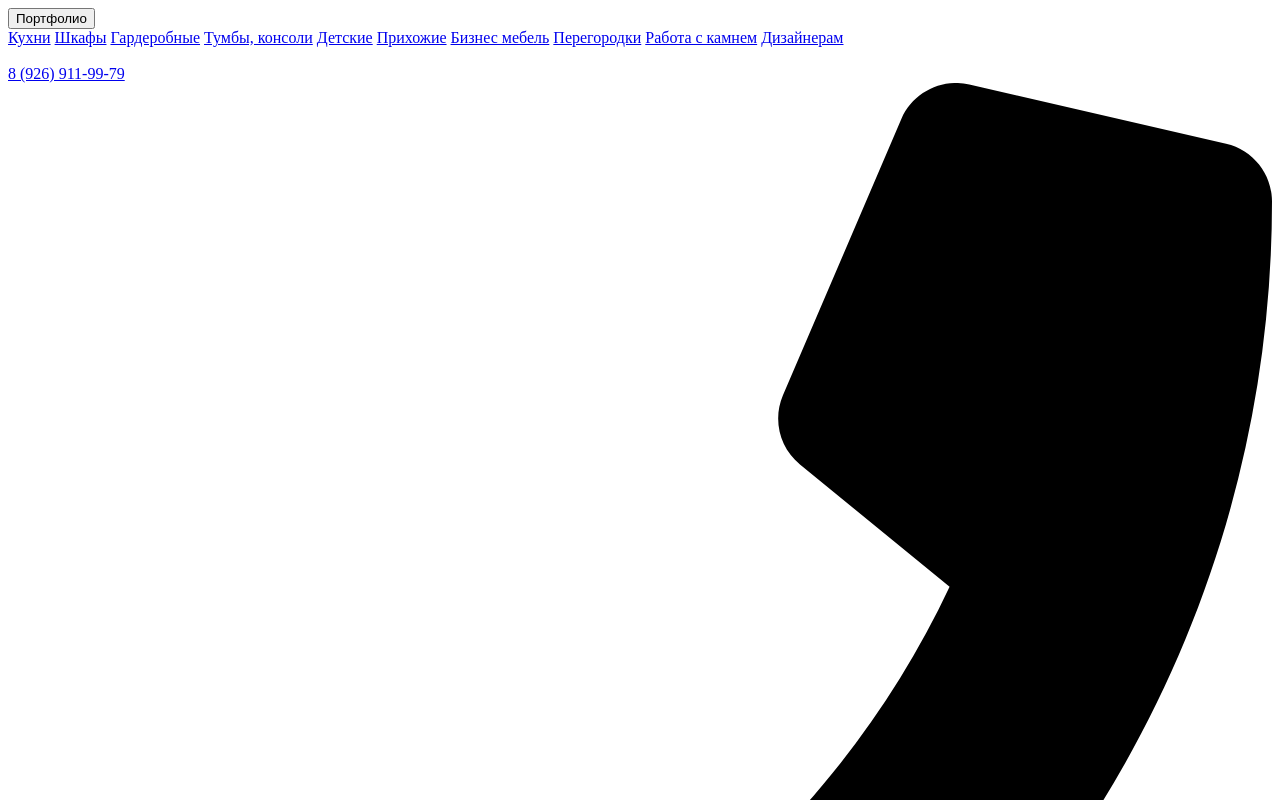
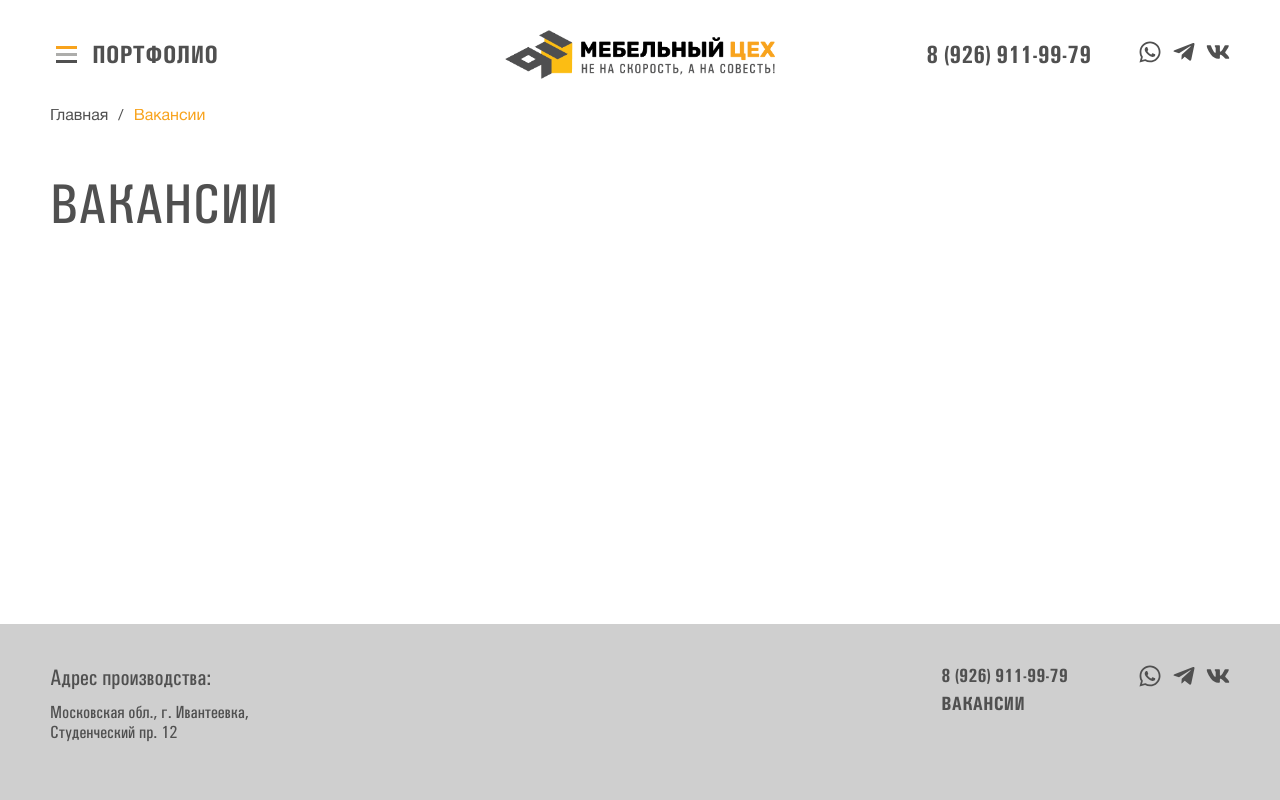
Before and after one commit to AndreyKanay/mebel911, a plain HTML site: page jobs.html in a window 1280 px wide. Shown: the top 800 px of the page. Drawn offline with Linux system fonts and the light colour scheme; the site is published under a folder, as on GitHub Pages, so addresses that start at the root find nothing.

Commit message:
Fix path

```diff
--- a/designer.html
+++ b/designer.html
@@ -4,8 +4,8 @@
     <meta charset="UTF-8">
     <meta name="viewport" content="width=device-width, initial-scale=1">
     <title>Document</title>
-    <link rel="stylesheet" href="/assets/css/fonts.css">
-    <link rel="stylesheet" href="/assets/css/index.css">
+    <link rel="stylesheet" href="./assets/css/fonts.css">
+    <link rel="stylesheet" href="./assets/css/index.css">
 </head>
 <body>
 <div class="topbar">
@@ -21,22 +21,22 @@
                     <span class="hamburger__text">Портфолио</span>
                 </button>
                 <nav class="navigation topbar__navigation">
-                    <a href="/portfolio-category.html" class="navigation__link">Кухни</a>
-                    <a href="/portfolio-category.html" class="navigation__link">Шкафы</a>
-                    <a href="/portfolio-category.html" class="navigation__link">Гардеробные</a>
-                    <a href="/portfolio-category.html" class="navigation__link">Тумбы, консоли</a>
-                    <a href="/portfolio-category.html" class="navigation__link">Детские</a>
-                    <a href="/portfolio-category.html" class="navigation__link">Прихожие</a>
-                    <a href="/portfolio-category.html" class="navigation__link">Бизнес мебель</a>
-                    <a href="/portfolio-category.html" class="navigation__link">Перегородки</a>
-                    <a href="/portfolio-category.html" class="navigation__link">Работа с камнем</a>
-                    <a href="/designer.html" class="navigation__link navigation__link_is_active">Дизайнерам</a>
+                    <a href="./portfolio-category.html" class="navigation__link">Кухни</a>
+                    <a href="./portfolio-category.html" class="navigation__link">Шкафы</a>
+                    <a href="./portfolio-category.html" class="navigation__link">Гардеробные</a>
+                    <a href="./portfolio-category.html" class="navigation__link">Тумбы, консоли</a>
+                    <a href="./portfolio-category.html" class="navigation__link">Детские</a>
+                    <a href="./portfolio-category.html" class="navigation__link">Прихожие</a>
+                    <a href="./portfolio-category.html" class="navigation__link">Бизнес мебель</a>
+                    <a href="./portfolio-category.html" class="navigation__link">Перегородки</a>
+                    <a href="./portfolio-category.html" class="navigation__link">Работа с камнем</a>
+                    <a href="./designer.html" class="navigation__link navigation__link_is_active">Дизайнерам</a>
                 </nav>
             </div>
         </div>
         <div class="topbar__center">
-            <a href="/" class="topbar__logo logo">
-                <img src="/assets/images/logo.png" alt="" class="logo__image">
+            <a href="./" class="topbar__logo logo">
+                <img src="./assets/images/logo.png" alt="" class="logo__image">
             </a>
         </div>
         <div class="topbar__right">
@@ -80,7 +80,7 @@
   <div class="page__content">
     <div class="container">
       <div class="breadcrumbs">
-        <a href="/" class="breadcrumbs__link">Главная</a>
+        <a href="./" class="breadcrumbs__link">Главная</a>
         <div class="breadcrumbs__sep">/</div>
         <p class="breadcrumbs__current">Дизайнерам</p>
 
@@ -109,7 +109,7 @@
           <div class="footer__right">
               <nav class="footer__nav">
                   <a href="tel:+79269119979" class="footer__link footer__link_phone">8 (926) 911-99-79</a>
-                  <a href="/jobs.html" class="footer__link">Вакансии</a>
+                  <a href="./jobs.html" class="footer__link">Вакансии</a>
               </nav>
               <div class="footer__social-media social-media">
                   <a href="#" class="social-media__link">
@@ -137,7 +137,7 @@
 </div>
 
 <script src="https://api-maps.yandex.ru/2.1/?apikey=433e38b1-b19e-477b-8d5f-f50135a3eae0&lang=ru_RU"></script>
-<script src="/assets/scripts/index.js"></script>
+<script src="./assets/scripts/index.js"></script>
 
 </body>
 </html>
--- a/jobs.html
+++ b/jobs.html
@@ -4,8 +4,8 @@
     <meta charset="UTF-8">
     <meta name="viewport" content="width=device-width, initial-scale=1">
     <title>Document</title>
-    <link rel="stylesheet" href="/assets/css/fonts.css">
-    <link rel="stylesheet" href="/assets/css/index.css">
+    <link rel="stylesheet" href="./assets/css/fonts.css">
+    <link rel="stylesheet" href="./assets/css/index.css">
 </head>
 <body>
 <div class="topbar">
@@ -21,22 +21,22 @@
                     <span class="hamburger__text">Портфолио</span>
                 </button>
                 <nav class="navigation topbar__navigation">
-                    <a href="/portfolio-category.html" class="navigation__link">Кухни</a>
-                    <a href="/portfolio-category.html" class="navigation__link">Шкафы</a>
-                    <a href="/portfolio-category.html" class="navigation__link">Гардеробные</a>
-                    <a href="/portfolio-category.html" class="navigation__link">Тумбы, консоли</a>
-                    <a href="/portfolio-category.html" class="navigation__link">Детские</a>
-                    <a href="/portfolio-category.html" class="navigation__link">Прихожие</a>
-                    <a href="/portfolio-category.html" class="navigation__link">Бизнес мебель</a>
-                    <a href="/portfolio-category.html" class="navigation__link">Перегородки</a>
-                    <a href="/portfolio-category.html" class="navigation__link">Работа с камнем</a>
-                    <a href="/designer.html" class="navigation__link">Дизайнерам</a>
+                    <a href="./portfolio-category.html" class="navigation__link">Кухни</a>
+                    <a href="./portfolio-category.html" class="navigation__link">Шкафы</a>
+                    <a href="./portfolio-category.html" class="navigation__link">Гардеробные</a>
+                    <a href="./portfolio-category.html" class="navigation__link">Тумбы, консоли</a>
+                    <a href="./portfolio-category.html" class="navigation__link">Детские</a>
+                    <a href="./portfolio-category.html" class="navigation__link">Прихожие</a>
+                    <a href="./portfolio-category.html" class="navigation__link">Бизнес мебель</a>
+                    <a href="./portfolio-category.html" class="navigation__link">Перегородки</a>
+                    <a href="./portfolio-category.html" class="navigation__link">Работа с камнем</a>
+                    <a href="./designer.html" class="navigation__link">Дизайнерам</a>
                 </nav>
             </div>
         </div>
         <div class="topbar__center">
-            <a href="/" class="topbar__logo logo">
-                <img src="/assets/images/logo.png" alt="" class="logo__image">
+            <a href="./" class="topbar__logo logo">
+                <img src="./assets/images/logo.png" alt="" class="logo__image">
             </a>
         </div>
         <div class="topbar__right">
@@ -80,7 +80,7 @@
   <div class="page__content">
     <div class="container">
       <div class="breadcrumbs">
-        <a href="/" class="breadcrumbs__link">Главная</a>
+        <a href="./" class="breadcrumbs__link">Главная</a>
         <div class="breadcrumbs__sep">/</div>
         <p class="breadcrumbs__current">Вакансии</p>
 
@@ -109,7 +109,7 @@
           <div class="footer__right">
               <nav class="footer__nav">
                   <a href="tel:+79269119979" class="footer__link footer__link_phone">8 (926) 911-99-79</a>
-                  <a href="/jobs.html" class="footer__link">Вакансии</a>
+                  <a href="./jobs.html" class="footer__link">Вакансии</a>
               </nav>
               <div class="footer__social-media social-media">
                   <a href="#" class="social-media__link">
@@ -137,7 +137,7 @@
 </div>
 
 <script src="https://api-maps.yandex.ru/2.1/?apikey=433e38b1-b19e-477b-8d5f-f50135a3eae0&lang=ru_RU"></script>
-<script src="/assets/scripts/index.js"></script>
+<script src="./assets/scripts/index.js"></script>
 
 </body>
 </html>
```
Also changed, not shown: index.html (+23 -23 lines), portfolio-category.html (+17 -17 lines), portfolio-item.html (+8 -8 lines).
